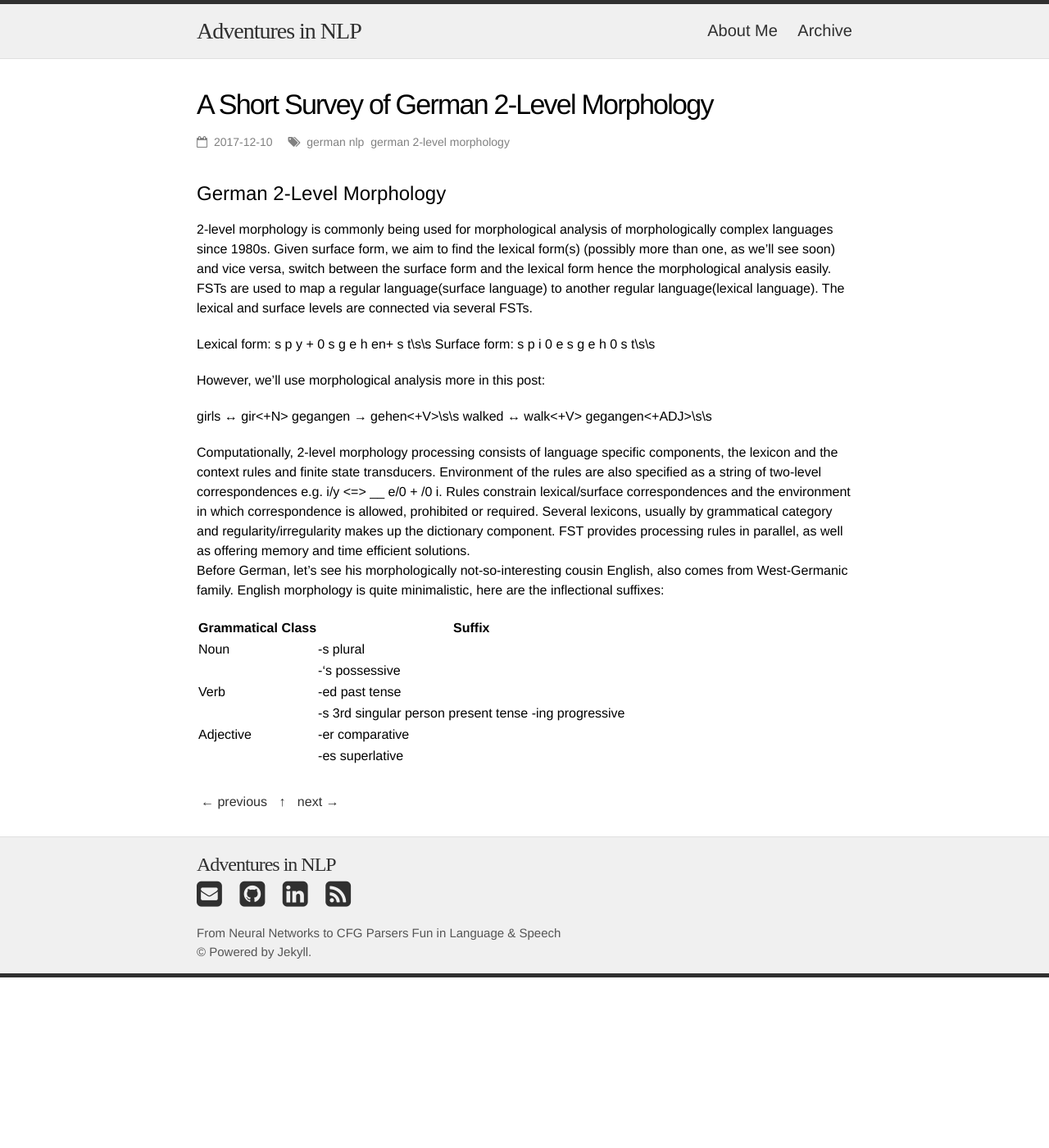
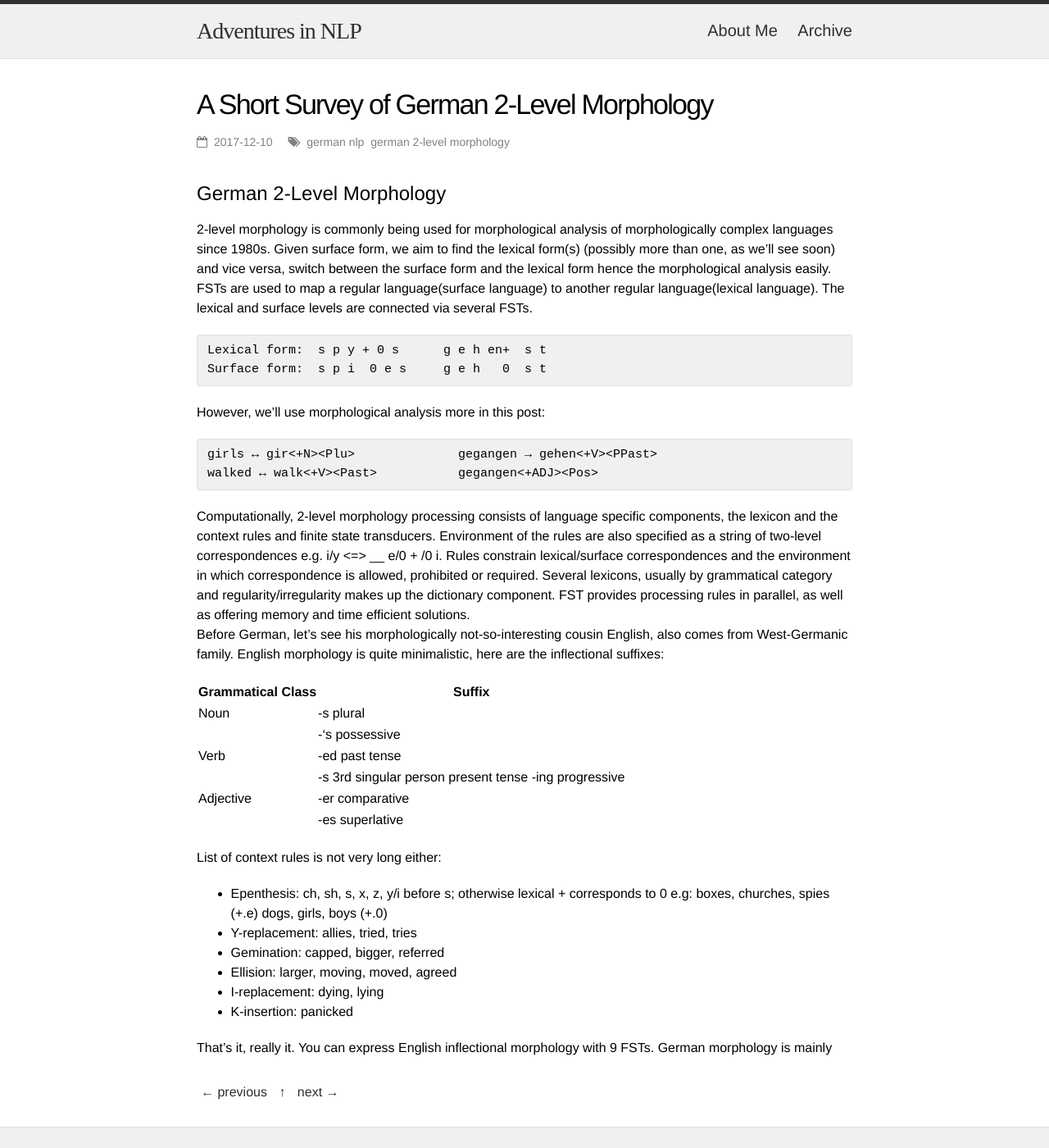
Before and after one commit to DuyguA/DuyguA.github.io, a Jekyll site: the page built from _posts/2017-12-10-german-t1o-level-morphology.md, in a window 1280 px wide and 1400 px high. Shown: the whole window at 82% size. Built offline with Jekyll 4.4.1, drawn with Linux system fonts in a browser that asks for light colours; nearby versions of some CDN libraries; some web fonts are replaced.

Commit message:
played with table

````diff
--- a/_posts/2017-12-10-german-t1o-level-morphology.md
+++ b/_posts/2017-12-10-german-t1o-level-morphology.md
@@ -12,18 +12,22 @@
 
 2-level morphology is commonly being used for morphological analysis of morphologically complex languages since 1980s. Given surface form, we aim to find the lexical form(s) (possibly more than one, as we’ll see soon) and vice versa, switch between the surface form and the lexical form hence the morphological analysis easily. FSTs are used to map a regular language(surface language) to another regular language(lexical language). The lexical and surface levels are connected via several FSTs.
 
-Lexical form:  s p y + 0 s	g e h en+  s t\s\s
-Surface form:  s p i  0 e s     g e h   0  s t\s\s
+```sh
+Lexical form:  s p y + 0 s	g e h en+  s t
+Surface form:  s p i  0 e s     g e h   0  s t
+```
 
 However, we’ll use morphological analysis more in this post:
 
-girls ↔ gir<+N><Plu>              gegangen → gehen<+V><PPast>\s\s
-walked ↔ walk<+V><Past>           gegangen<+ADJ><Pos>\s\s
+```sh
+girls ↔ gir<+N><Plu>              gegangen → gehen<+V><PPast>
+walked ↔ walk<+V><Past>           gegangen<+ADJ><Pos>
+```
 
 Computationally, 2-level morphology processing consists of language specific components, the lexicon and the context rules and finite state transducers. Environment of the rules are also specified as a string of two-level correspondences e.g.  i/y <=> __ e/0 + /0 i. Rules constrain lexical/surface correspondences and the environment in which correspondence is allowed, prohibited or required. Several lexicons, usually by grammatical category and regularity/irregularity makes up the dictionary component. FST provides processing rules in parallel, as well as offering memory and time efficient solutions.
 Before German, let’s see his morphologically not-so-interesting cousin English, also comes from West-Germanic family. English morphology is quite minimalistic, here are the inflectional suffixes:
 
-| Grammatical Class | Suffix                                                                   |
+| Grammatical Class |                  Suffix                                                  |
 |-------------------|--------------------------------------------------------------------------|
 | Noun              | -s  plural                                                               |
 |                   |-'s  possessive                                                           |
@@ -31,3 +35,18 @@
 |                   | -s   3rd singular person present tense -ing progressive                  |
 | Adjective         | -er comparative                                                          |
 |                   | -es superlative                                                          |
+
+
+List of context rules is not very long either:
+
+* Epenthesis: ch, sh, s, x, z, y/i before s; otherwise lexical + corresponds to 0
+e.g: boxes, churches, spies (+.e)
+     dogs, girls, boys      (+.0)
+* Y-replacement: allies, tried, tries
+* Gemination: capped, bigger, referred
+* Ellision: larger, moving, moved, agreed
+* I-replacement: dying, lying
+- K-insertion: panicked
+
+That's it, really it. You can express English inflectional morphology with 9 FSTs.
+German morphology is mainly
````
